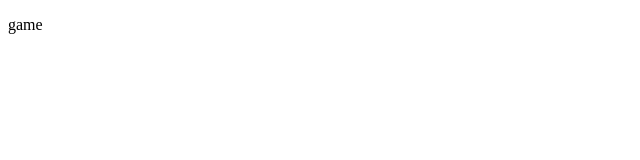
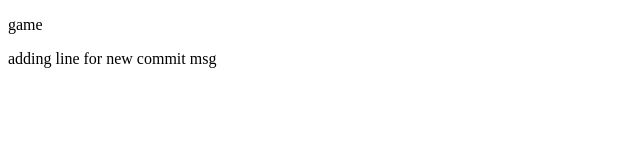
Before and after one commit to Vintage-Vivek/MERNcb, a plain HTML site: page 29-12-24/game.html in a window 1280 px wide. Shown: the whole page, without its empty margins (0-640 px from the left). Drawn offline with Linux system fonts and the light colour scheme.

Commit message:
html class 2,ass 1,syll pdf

```diff
--- a/29-12-24/game.html
+++ b/29-12-24/game.html
@@ -7,5 +7,6 @@
 </head>
 <body>
     <p>game</p>
+    <p>adding line for new commit msg</p>
 </body>
 </html>
```
Also changed, not shown: 29-12-24/mycode.html (+1 -0 lines).
